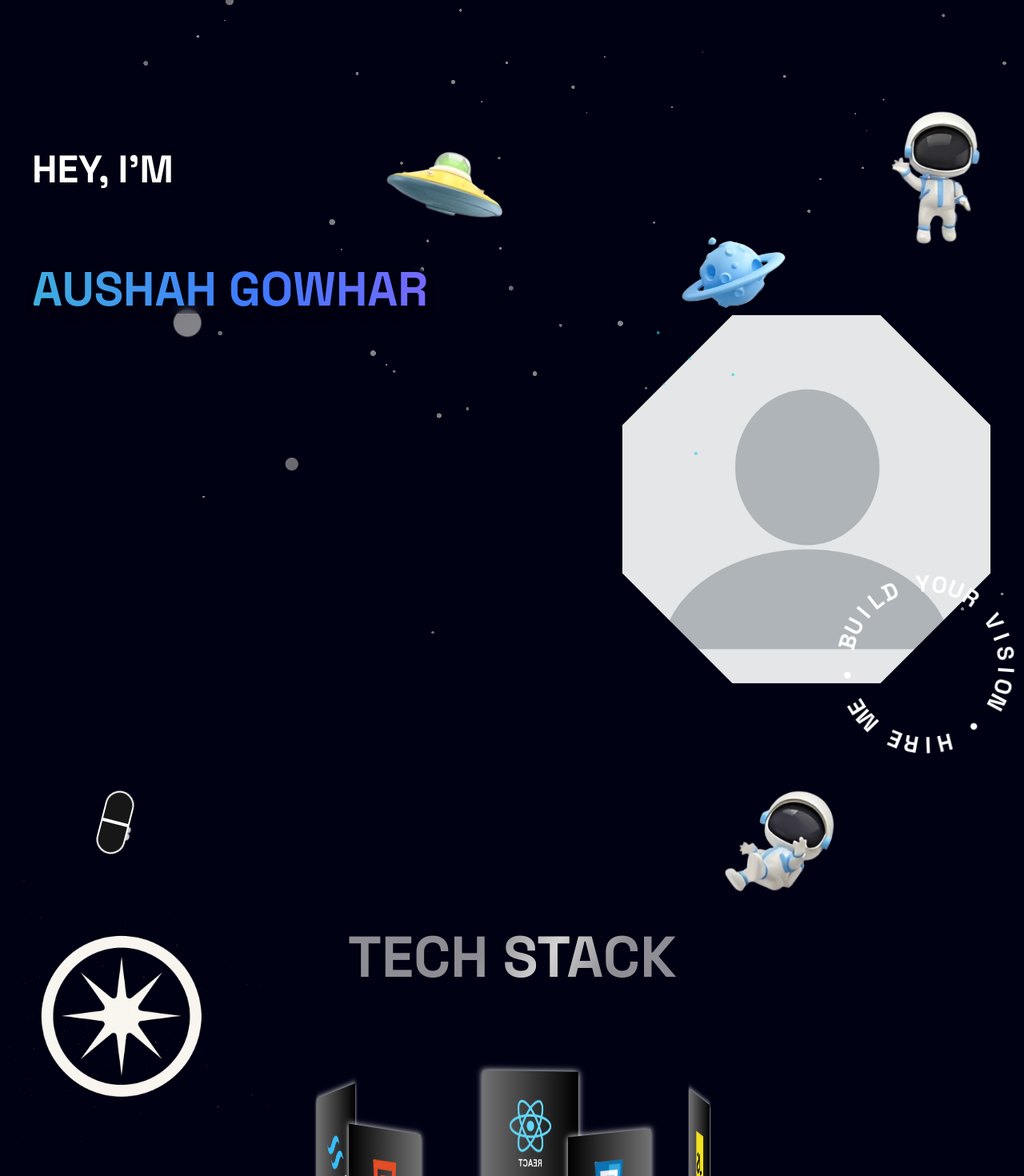
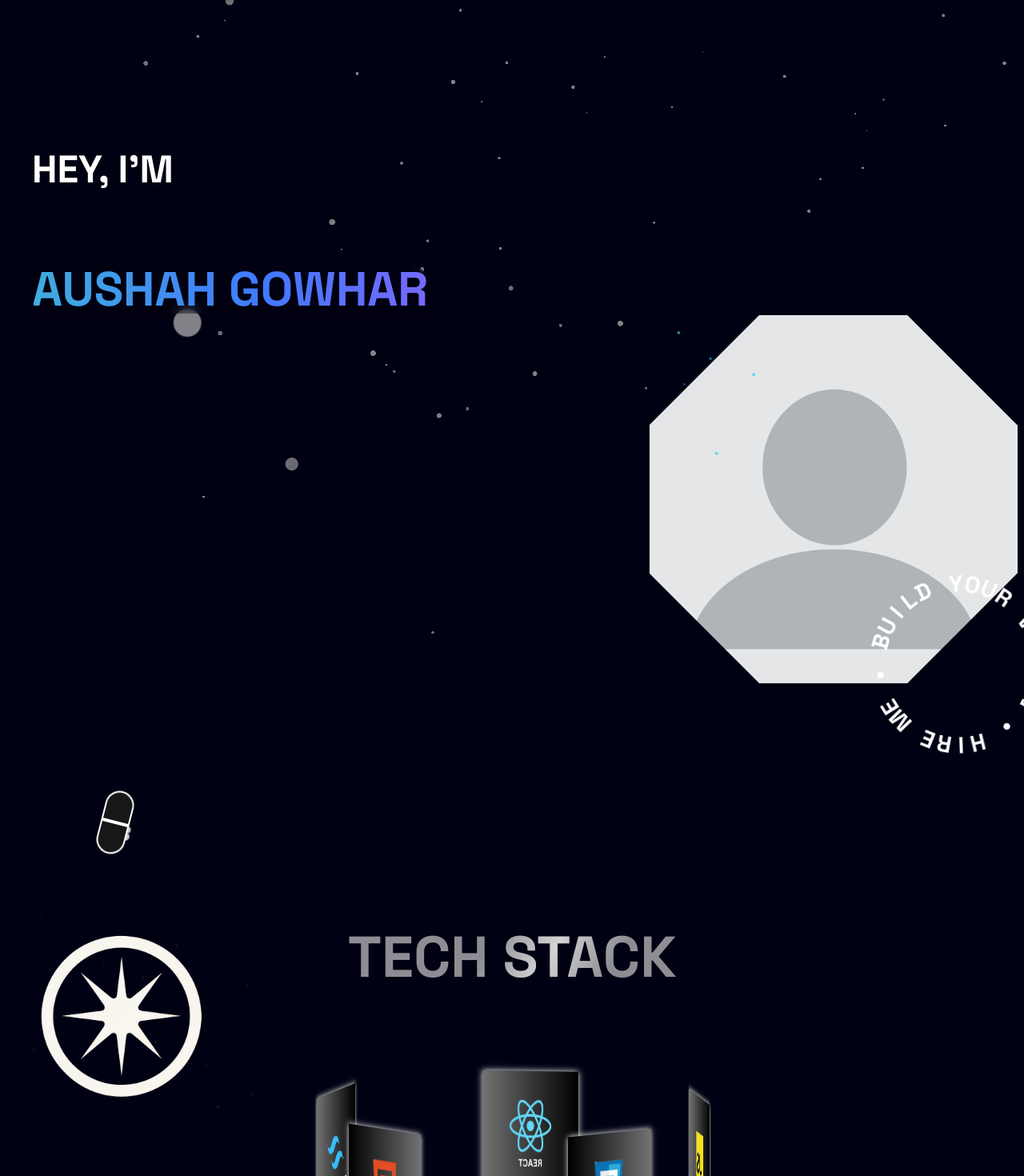
Before and after one commit to aushah1/Portfolio-Aushah, a React (Vite) app: page / in a window 1280 px wide. Shown: the top 1470 px of the page at 80% size. Built offline with nearby package versions, Linux system fonts and the light colour scheme; a web font is replaced by a local one.

Commit message:
removed illustrations

```diff
--- a/src/components/About.jsx
+++ b/src/components/About.jsx
@@ -179,28 +179,6 @@ const About = () => {
           ))}
         </div>
       </motion.div>
-      <motion.div className="float">
-        <img
-          className="absolute top-1 right-10 w-28 sm:w-40 float-animation"
-          src="/astraunt.png"
-          alt=""
-        />
-        <img
-          className="absolute lg:block hidden top-36 right-72 w-40 float-animation"
-          src="/planet.png"
-          alt=""
-        />
-        <img
-          className="absolute lg:block hidden top-10 right-[40rem] w-40 float-animation"
-          src="/ufo.png"
-          alt=""
-        />
-        <img
-          className="absolute -bottom-9 right-56 sm:w-40 w-32  float-animation"
-          src="/astraunt2.png"
-          alt=""
-        />
-      </motion.div>
     </motion.div>
   );
 };
```
